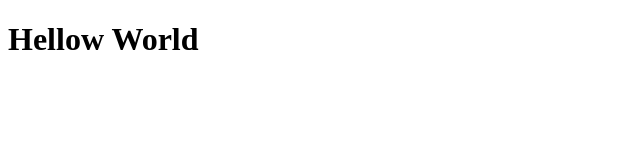
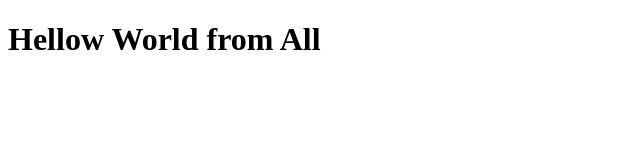
Before and after one commit to Awais-Kasi/Bootcamp2020, a plain HTML site: page index.html in a window 1280 px wide. Shown: the whole page, without its empty margins (0-640 px from the left). Drawn offline with Linux system fonts and the light colour scheme.

Commit message:
Update index.html

```diff
--- a/index.html
+++ b/index.html
@@ -6,6 +6,6 @@
     <title>Project1</title>
 </head>
 <body>
-    <h1>Hellow World</h1>
+    <h1>Hellow World from All</h1>
 </body>
 </html>
```
